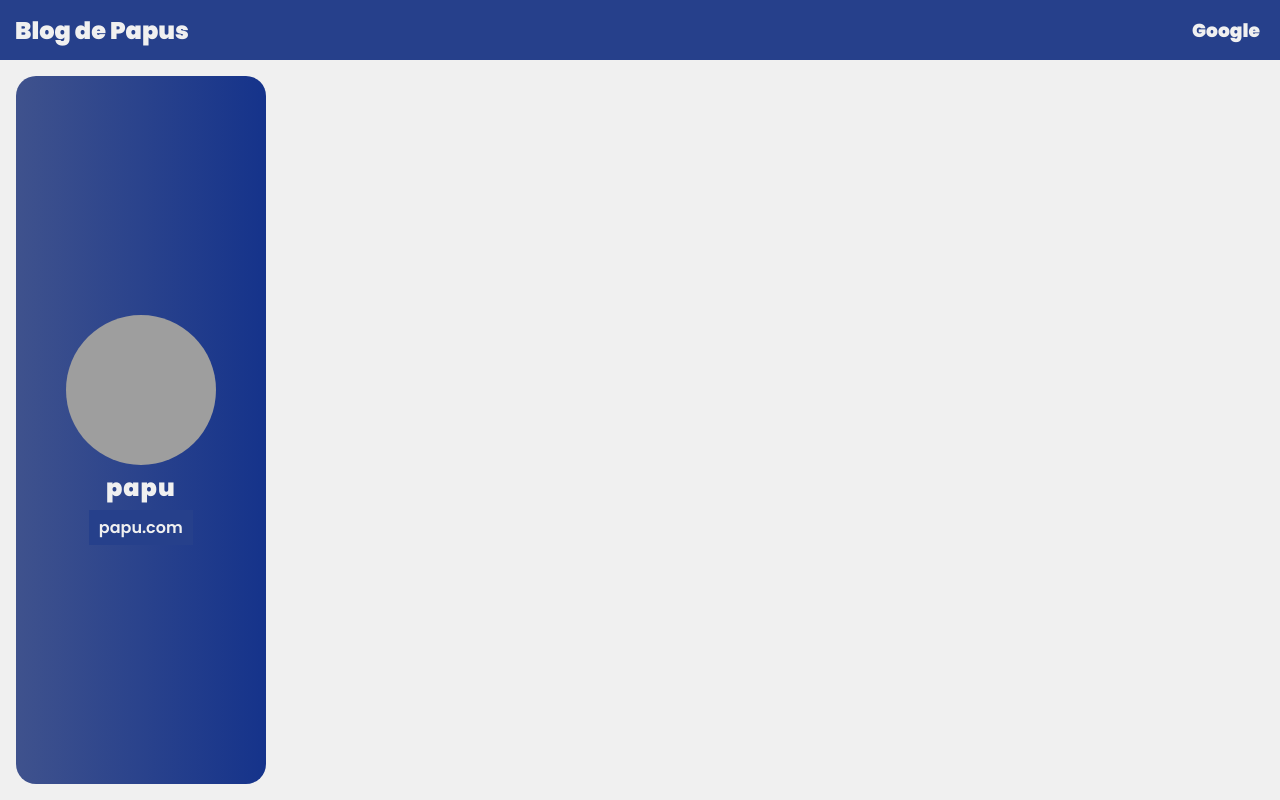
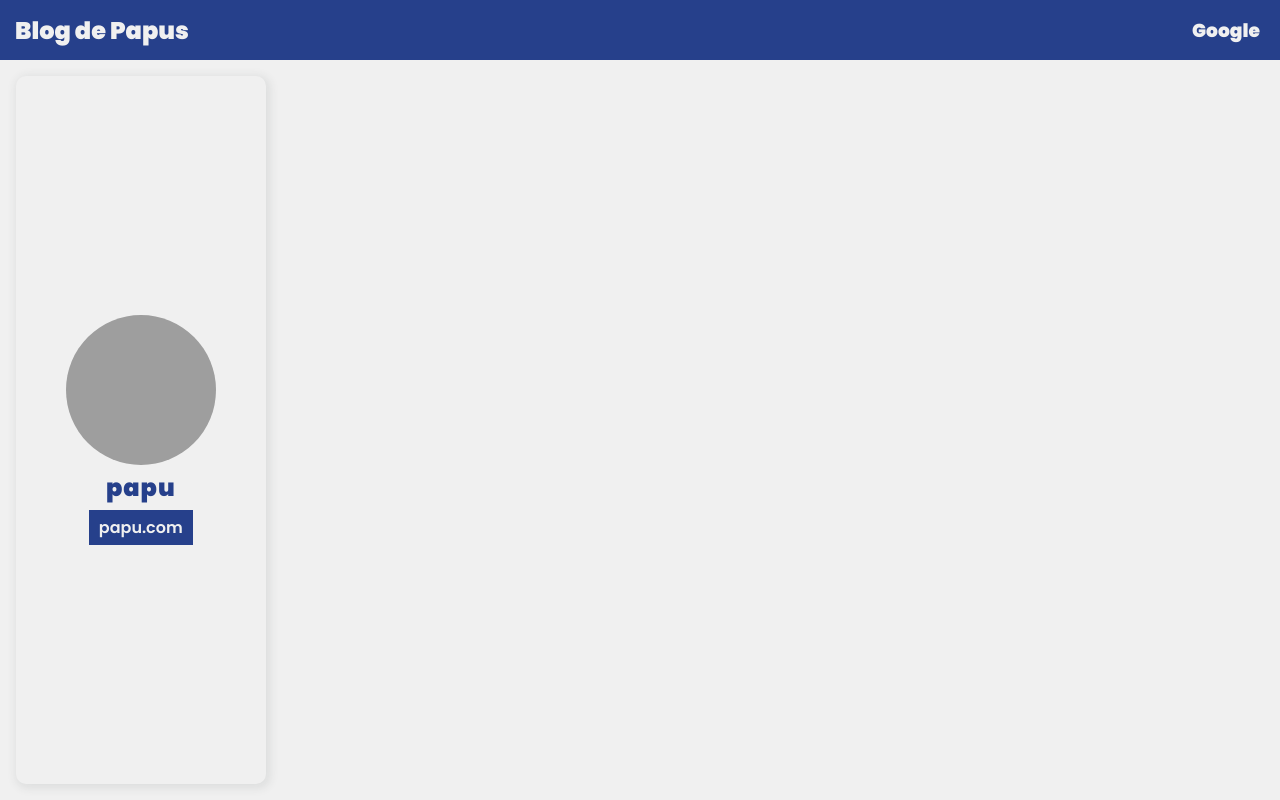
Before and after one commit to Geaglts/redux_blog, a React app: page /u/1 in a window 1280 px wide. Built offline with nearby package versions, Linux system fonts and the light colour scheme; grey boxes are pictures that could not be loaded.

Commit message:
Texto para ver perfil y nuesvos estilos para el perfil

```diff
--- a/src/pages/Home.tsx
+++ b/src/pages/Home.tsx
@@ -51,7 +51,7 @@ function Home(props: HomeProps) {
                 <td>{user.website}</td>
                 <td className="table__data--actions">
                   <Link to={`/u/${user.id}`}>
-                    <FaEye />
+                    <FaEye /> View profile
                   </Link>
                 </td>
               </tr>
--- a/src/styles/pages/Home.scss
+++ b/src/styles/pages/Home.scss
@@ -20,16 +20,23 @@
       align-items: center;
       background-color: $light;
 
-      svg {
+      a {
+        display: flex;
+        align-items: center;
+        justify-content: center;
+        color: $primary;
+        font-size: 12pt;
         transition: transform 500ms ease-out;
-        font-size: 16pt;
-        color: $primary;
-      }
 
-      svg:hover {
-        transition: transform 400ms ease-out;
-        transform: scale(1.5);
-        cursor: pointer;
+        svg {
+          margin-right: 5px;
+        }
+
+        &:hover {
+          transition: transform 400ms ease-out;
+          transform: scale(1.1);
+          cursor: pointer;
+        }
       }
     }
   }
--- a/src/styles/pages/Profile.scss
+++ b/src/styles/pages/Profile.scss
@@ -6,19 +6,19 @@
   overflow: hidden;
 
   section:first-child {
-    border-radius: 20px;
-    background: linear-gradient(to right, $primary-light, $primary-dark);
+    border-radius: 10px;
     display: flex;
     justify-content: center;
     align-items: center;
     flex-direction: column;
+    box-shadow: 2px 2px 10px 2px rgba($dark, 0.1);
 
     img {
       border-radius: 100px;
     }
 
     p {
-      color: $light;
+      color: $primary;
     }
 
     .username {
@@ -31,6 +31,7 @@
     .webpage {
       margin-top: 5px;
       font-weight: 600;
+      color: $light;
       background-color: $primary;
       padding: 5px 10px;
       text-align: center;
```
